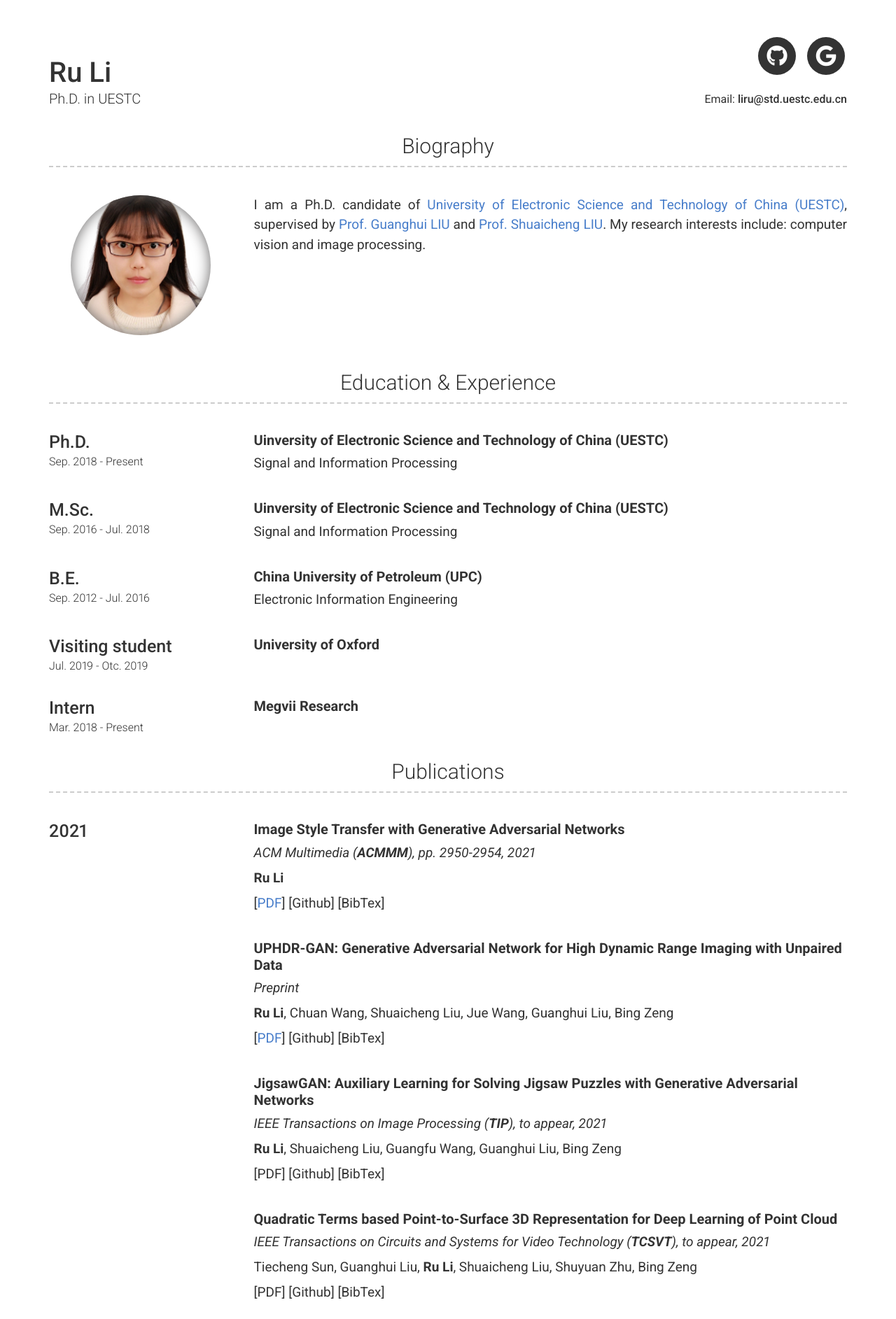
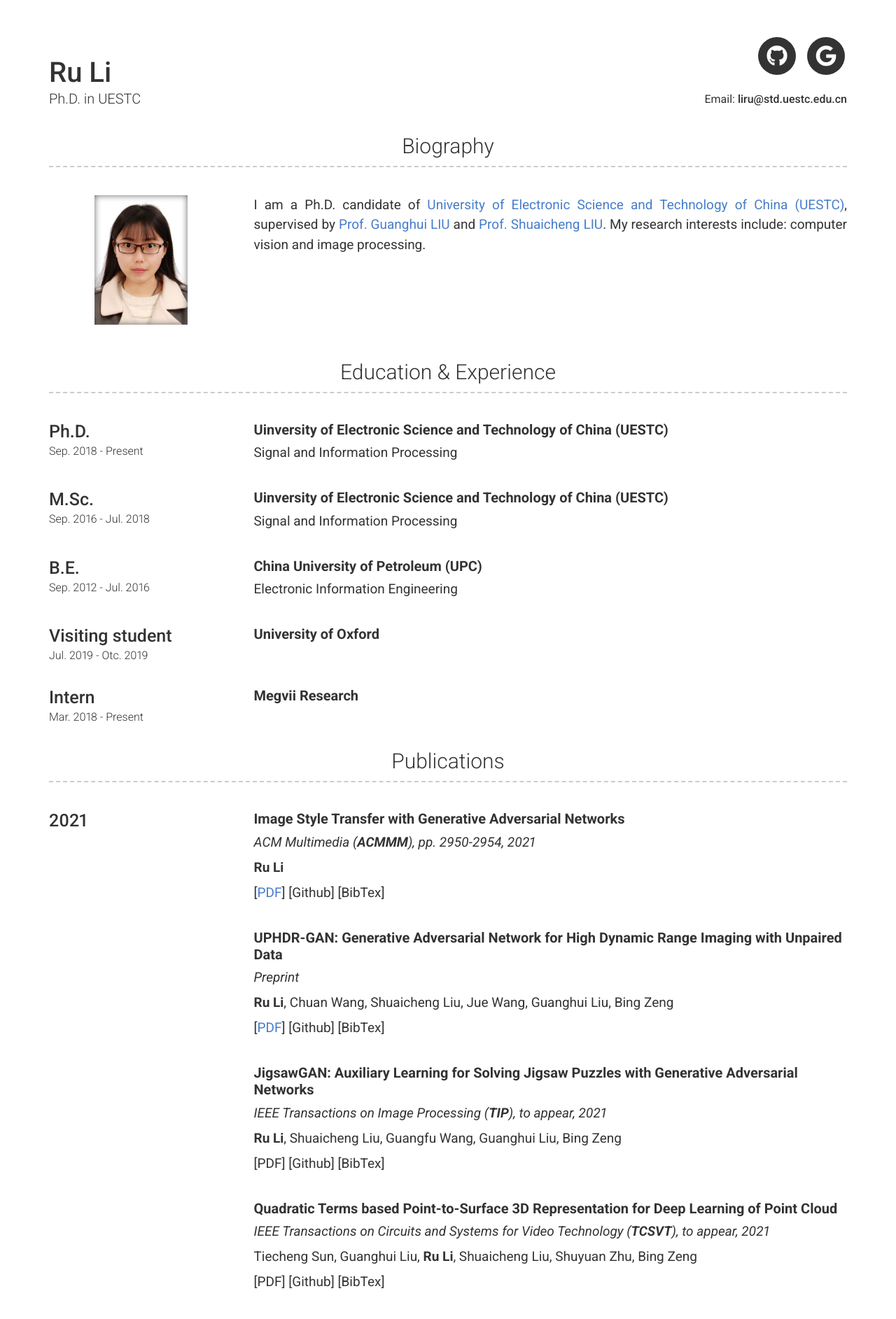
Before and after one commit to liru0126/liru0126.github.io, a Jekyll site: the page built from index.md, in a window 1280 px wide. Shown: the top 1885 px of the page at 70% size. Built offline with Jekyll 4.4.1, drawn with Linux system fonts in a browser that asks for light colours; nearby versions of some CDN libraries.

Commit message:
Update modern-resume-theme.scss

```diff
--- a/_sass/modern-resume-theme.scss
+++ b/_sass/modern-resume-theme.scss
@@ -27,20 +27,38 @@
   }
 }
 
+// rectangle
 .profile-img {
-  width: 200px;
-  height: 200px;
+  // max-width: 133px;
+  width: 133px;
+  height: 185px;
   margin: 0 auto;
   margin-bottom: 20px;
   display: block;
-  border-radius: 100px;
+  // border-radius: 100px;
   background-size: cover;
   background-position: center;
   background-repeat: repeat, no-repeat;
-  -moz-box-shadow: inset 0 0 20px #636161;
-  -webkit-box-shadow: inset 0 0 20px #636161;
-  box-shadow: inset 0 0 20px #636161;
+  -moz-box-shadow: inset 0 0 10px #636161;
+  -webkit-box-shadow: inset 0 0 10px #636161;
+  box-shadow: inset 0 0 10px #636161;
 }
+
+// circular
+// .profile-img {
+//  width: 200px;
+//  height: 200px;
+//  margin: 0 auto;
+//  margin-bottom: 20px;
+//  display: block;
+//  border-radius: 100px;
+//  background-size: cover;
+//  background-position: center;
+//  background-repeat: repeat, no-repeat;
+//  -moz-box-shadow: inset 0 0 20px #636161;
+//  -webkit-box-shadow: inset 0 0 20px #636161;
+//  box-shadow: inset 0 0 20px #636161;
+//}
 
 .into-text-1 {
   margin-top: 30px;
```
